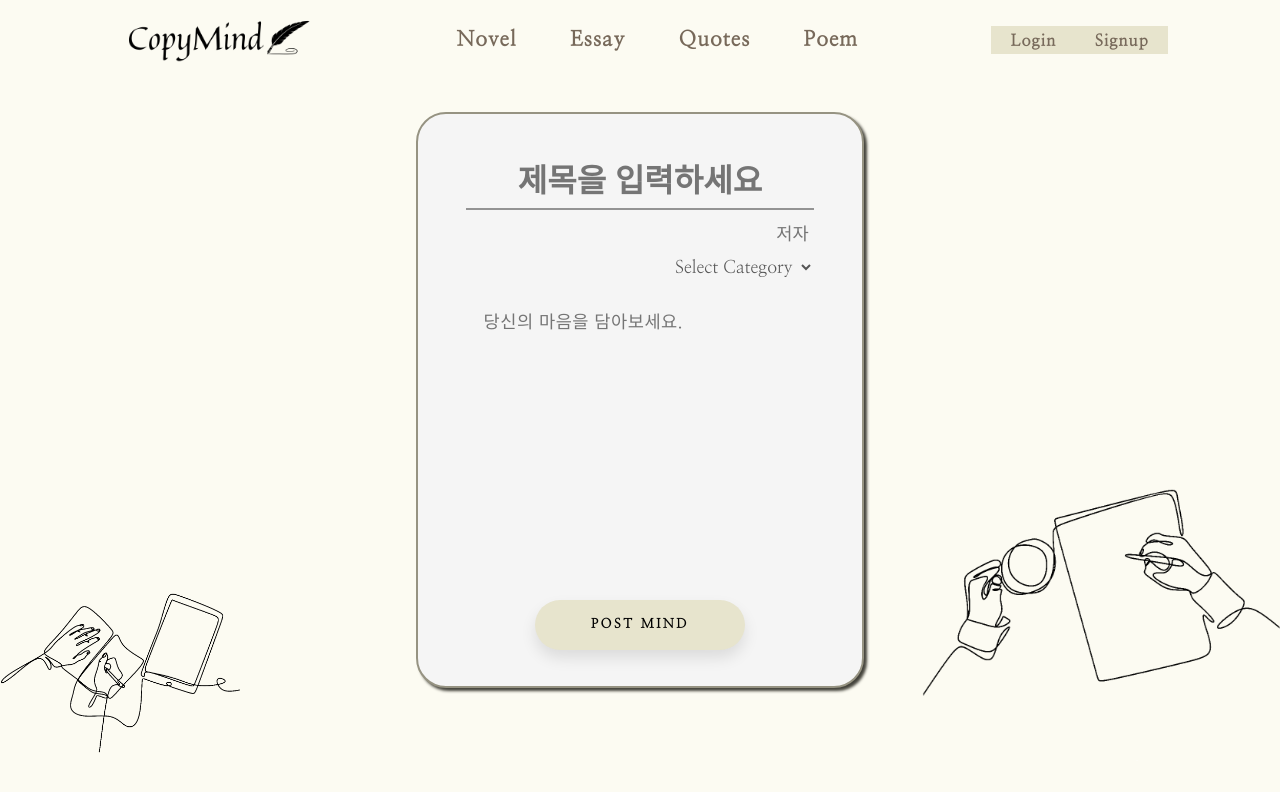
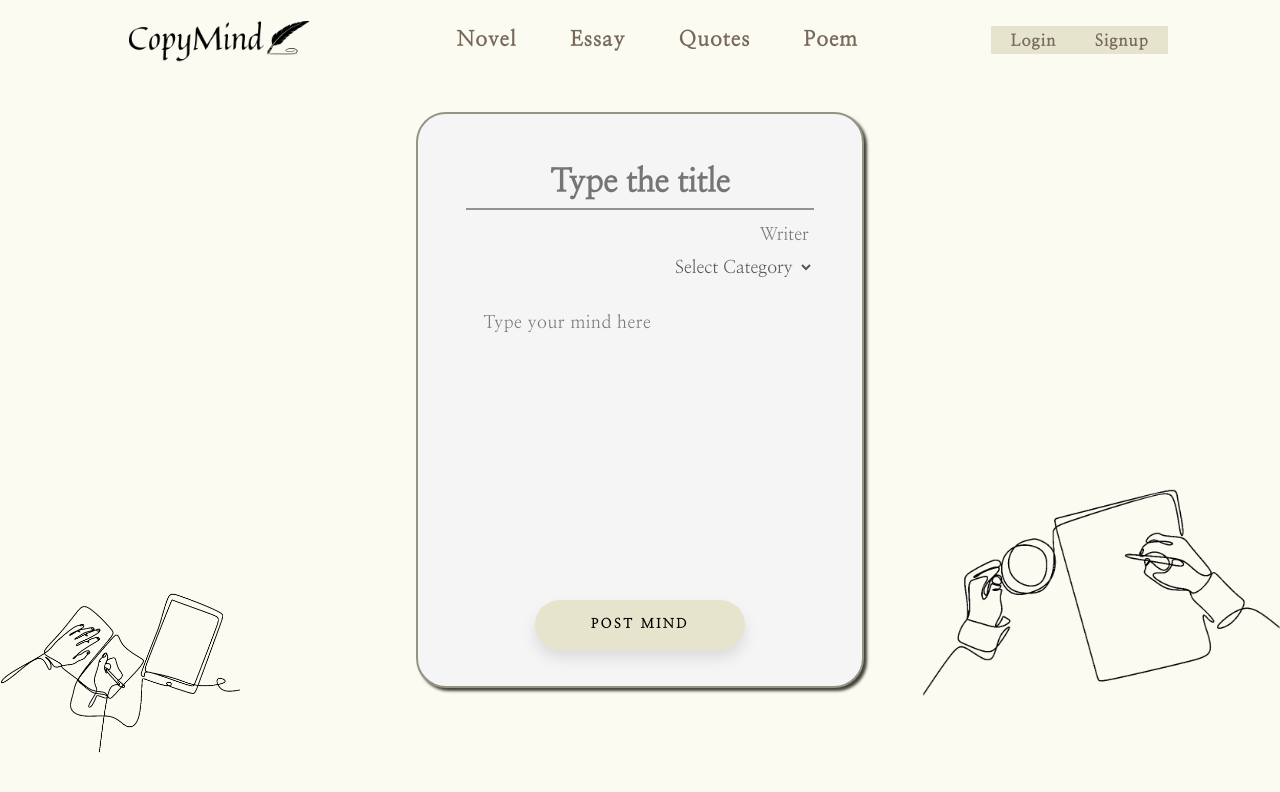
Before and after one commit to shyunlee/copyMind-client, a React (Create React App) app: page /post in a window 1280 px wide. Shown: the top 792 px of the page. Built offline with nearby package versions, Linux system fonts and the light colour scheme; no server answers; a web font is replaced by a local one.

Commit message:
update post copy

```diff
--- a/src/components/PostCopy.jsx
+++ b/src/components/PostCopy.jsx
@@ -33,9 +33,9 @@ const PostCopy = ({history}) => {
 
     return (
         <div className={styles.container}>
-            <input className={styles.post_title} autoComplete="off" name='title' type='text' placeholder='제목을 입력하세요'  onChange={(e) => {handleChange(e.target)}}/>
+            <input className={styles.post_title} autoComplete="off" name='title' type='text' placeholder='Type the title'  onChange={(e) => {handleChange(e.target)}}/>
             <div className={styles.post_info_box}>
-                <input className={styles.post_writer} autoComplete="off" name='writer' type="text" placeholder='저자' onChange={(e) => {handleChange(e.target)}}/>
+                <input className={styles.post_writer} autoComplete="off" name='writer' type="text" placeholder='Writer' onChange={(e) => {handleChange(e.target)}}/>
                 <div className={styles.selection}>
                     <select className={styles.post_category} name='category' onChange={(e) => {handleChange(e.target)}}>
                         <option value="">Select Category</option>
@@ -46,7 +46,7 @@ const PostCopy = ({history}) => {
                     </select>
                 </div>
             </div>
-            <textarea className={styles.post_content} autoComplete="off" name="content" spellcheck="false" placeholder="당신의 마음을 담아보세요." onChange={(e) => {handleChange(e.target)}}></textarea>
+            <textarea className={styles.post_content} autoComplete="off" name="content" spellcheck="false" placeholder="Type your mind here" onChange={(e) => {handleChange(e.target)}}></textarea>
             <div className={styles.post_btn}>
                 <input className='btn' type="button" value='Post Mind' onClick={handleClickPost}/>
             </div>
```
